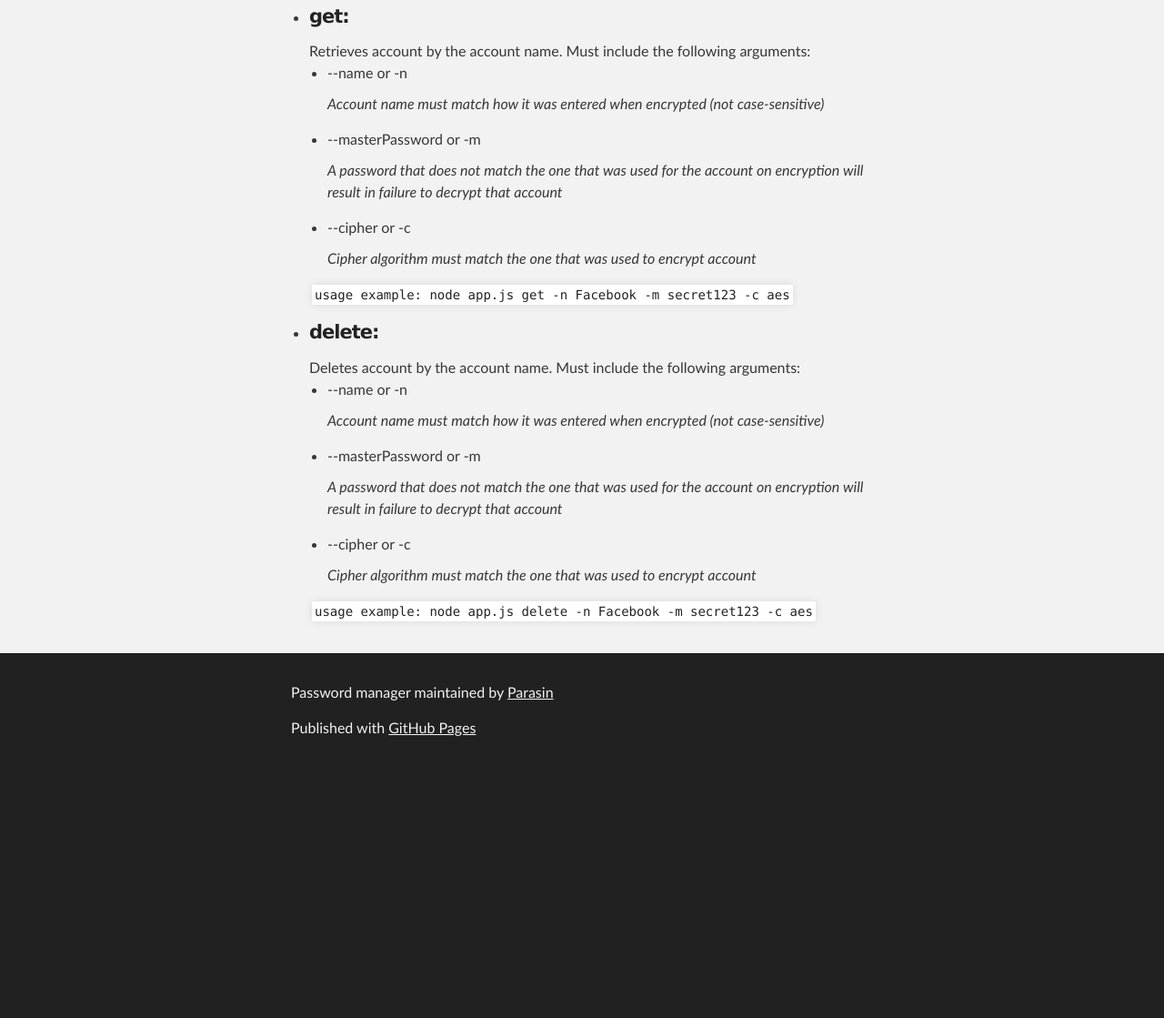
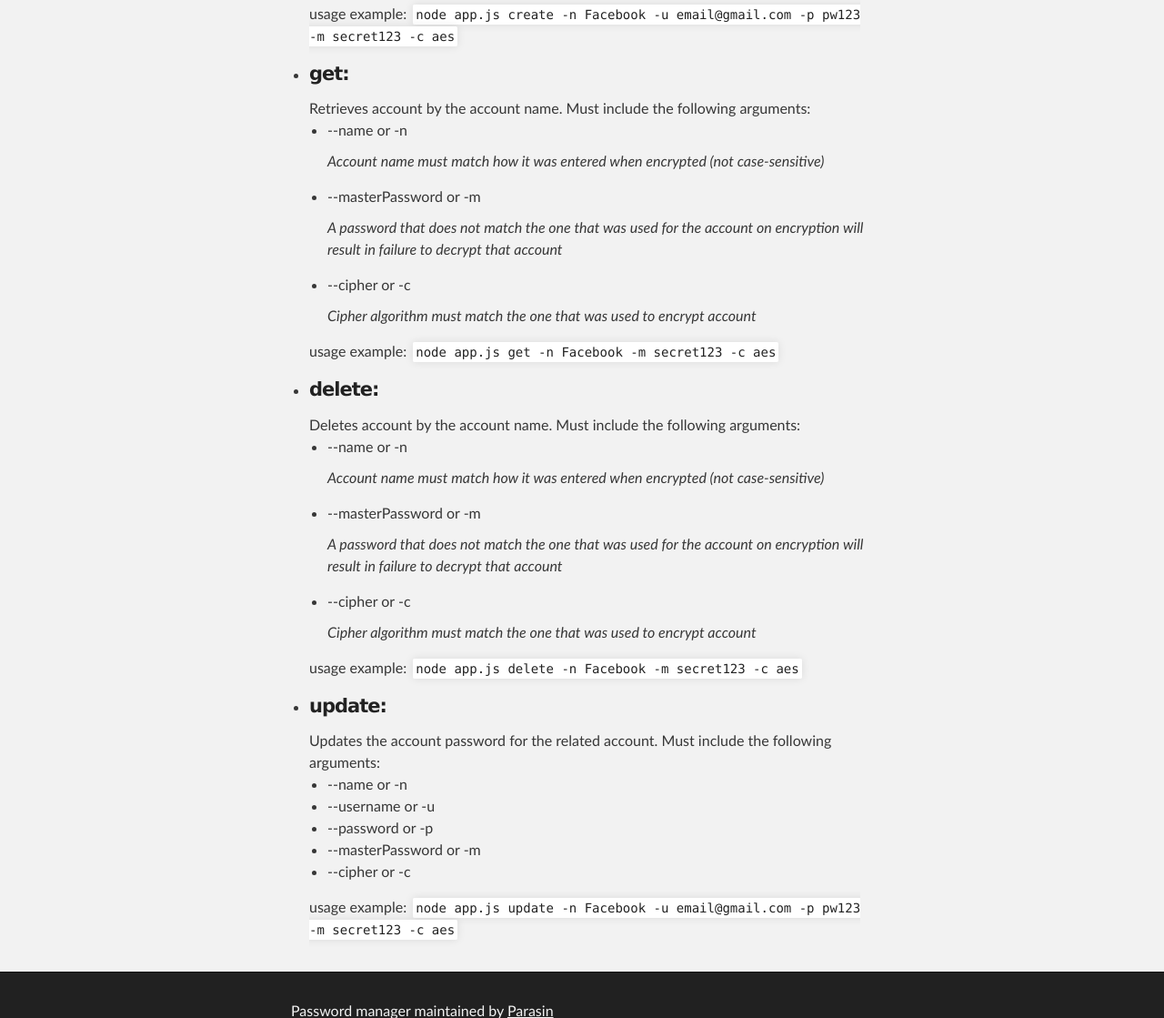
Before and after one commit to evanbechtol/password_manager, a plain HTML site: page index.html in a window 1280 px wide. Shown: the part 1681-2800 px from the top of the page at 91% size. Before the commit the page ends 2528 px from the top, so only its background shows below. Drawn offline with Linux system fonts and the light colour scheme.

```diff
--- a/index.html
+++ b/index.html
@@ -32,6 +32,13 @@
     <div id="main_content_wrap" class="outer">
       <section id="main_content" class="inner">
         <div>
+   <p><strong>Title:</strong> Password Manager program
+   <strong>Author:</strong> Evan Bechtol (ecb120030@utdallas.edu)
+   <strong>Last revision date:</strong> 10/26/2016</p>
+
+</div>
+
+<div>
    <h3>
 <a id="contributing" class="anchor" href="#contributing" aria-hidden="true"><span aria-hidden="true" class="octicon octicon-link"></span></a>Contributing</h3>
 <p>If you would like to add-on to this, feel free to fork!</p>
@@ -61,12 +68,10 @@
             <li>Exit the program by hitting <code>ctrl + c</code> in terminal</li>
          </ol>
       </div>
-
    <h3>
 <a id="description" class="anchor" href="#description" aria-hidden="true"><span aria-hidden="true" class="octicon octicon-link"></span></a>Description:</h3> <p>This program will store encrypted accounts with their related username and password pairing, with
         AES encryption. The accounts can be retrieved by using the get command with the master password that was used
         when the account was created. If the master password does not match, the account cannot be decrypted for viewing.</p>
-
    <h3>
 <a id="supported-cipher-algorithms" class="anchor" href="#supported-cipher-algorithms" aria-hidden="true"><span aria-hidden="true" class="octicon octicon-link"></span></a>Supported Cipher Algorithms:</h3>
    <ul>
@@ -91,9 +96,8 @@
                <li>--masterPassword or -m</li>
                <li>--cipher or -c</li>
             </ul>
-            <p><code>usage example: node app.js create -n Facebook -u email@gmail.com -p pw123 -m secret123 -c aes</code></p>
+            <p>usage example: <code>node app.js create -n Facebook -u email@gmail.com -p pw123 -m secret123 -c aes</code></p>
 </li>
-
         <li>
 <h4>
 <a id="get" class="anchor" href="#get" aria-hidden="true"><span aria-hidden="true" class="octicon octicon-link"></span></a>get:</h4> Retrieves account by the account name. Must include the following arguments:
@@ -105,9 +109,8 @@
                 <li>--cipher or -c <p><em>Cipher algorithm must match the one that was used to encrypt account</em></p>
 </li>
              </ul>
-            <p><code>usage example: node app.js get -n Facebook  -m secret123 -c aes</code></p>
+             <p>usage example: <code>node app.js get -n Facebook  -m secret123 -c aes</code></p>
         </li>
-
         <li>
 <h4>
 <a id="delete" class="anchor" href="#delete" aria-hidden="true"><span aria-hidden="true" class="octicon octicon-link"></span></a>delete:</h4> Deletes account by the account name. Must include the following arguments:
@@ -119,10 +122,21 @@
                <li>--cipher or -c <p><em>Cipher algorithm must match the one that was used to encrypt account</em></p>
 </li>
             </ul>
-                   <p><code>usage example: node app.js delete -n Facebook  -m secret123 -c aes</code></p>
+            <p>usage example: <code>node app.js delete -n Facebook  -m secret123 -c aes</code></p>
+        </li>
+        <li>
+<h4>
+<a id="update" class="anchor" href="#update" aria-hidden="true"><span aria-hidden="true" class="octicon octicon-link"></span></a>update:</h4> Updates the account password for the related account. Must include the following arguments:
+            <ul>
+                <li>--name or -n</li>
+                <li>--username or -u</li>
+                <li>--password or -p</li>
+                <li>--masterPassword or -m</li>
+                <li>--cipher or -c</li>
+            </ul>
+            <p>usage example: <code>node app.js update -n Facebook -u email@gmail.com -p pw123 -m secret123 -c aes</code></p>
         </li>
       </ul>
-
 </div>
       </section>
     </div>
```
Also changed, not shown: params.json (+1 -1 lines). Lines whose indentation alone changed are shown as unchanged.
